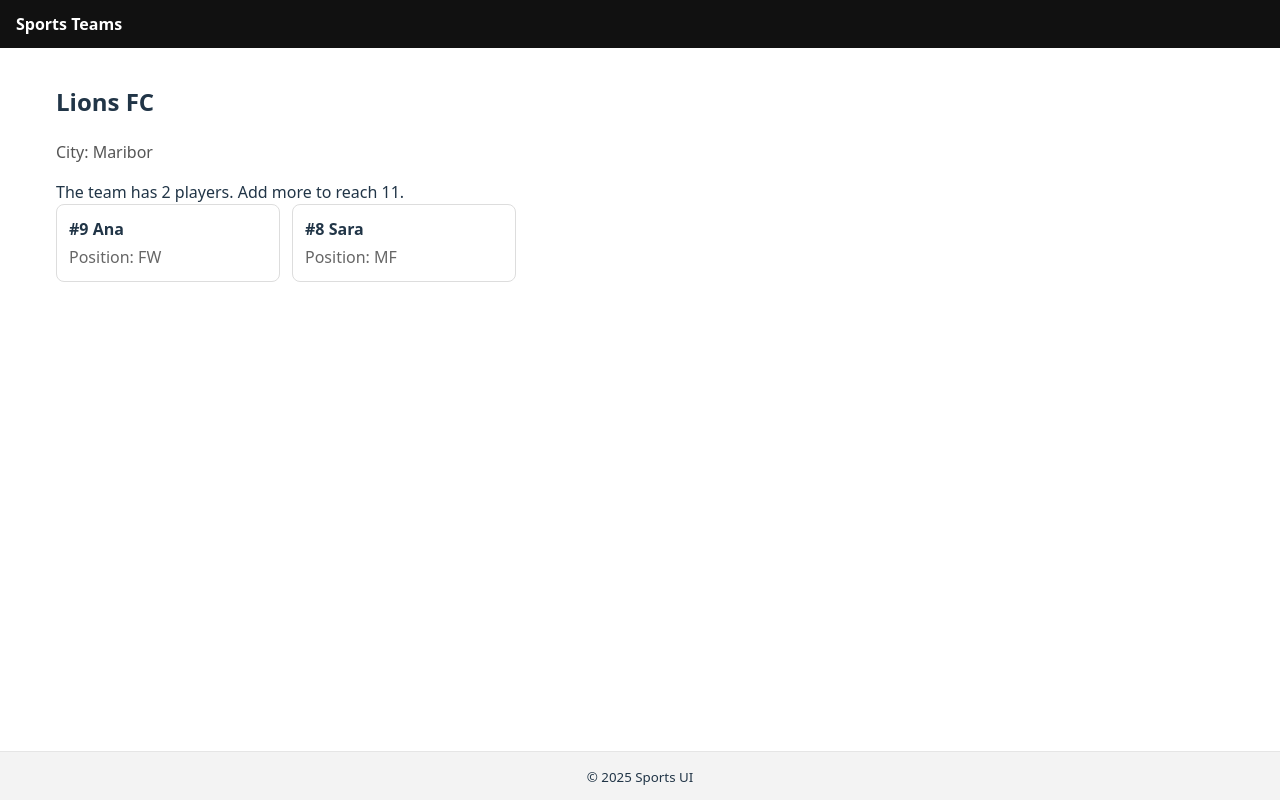
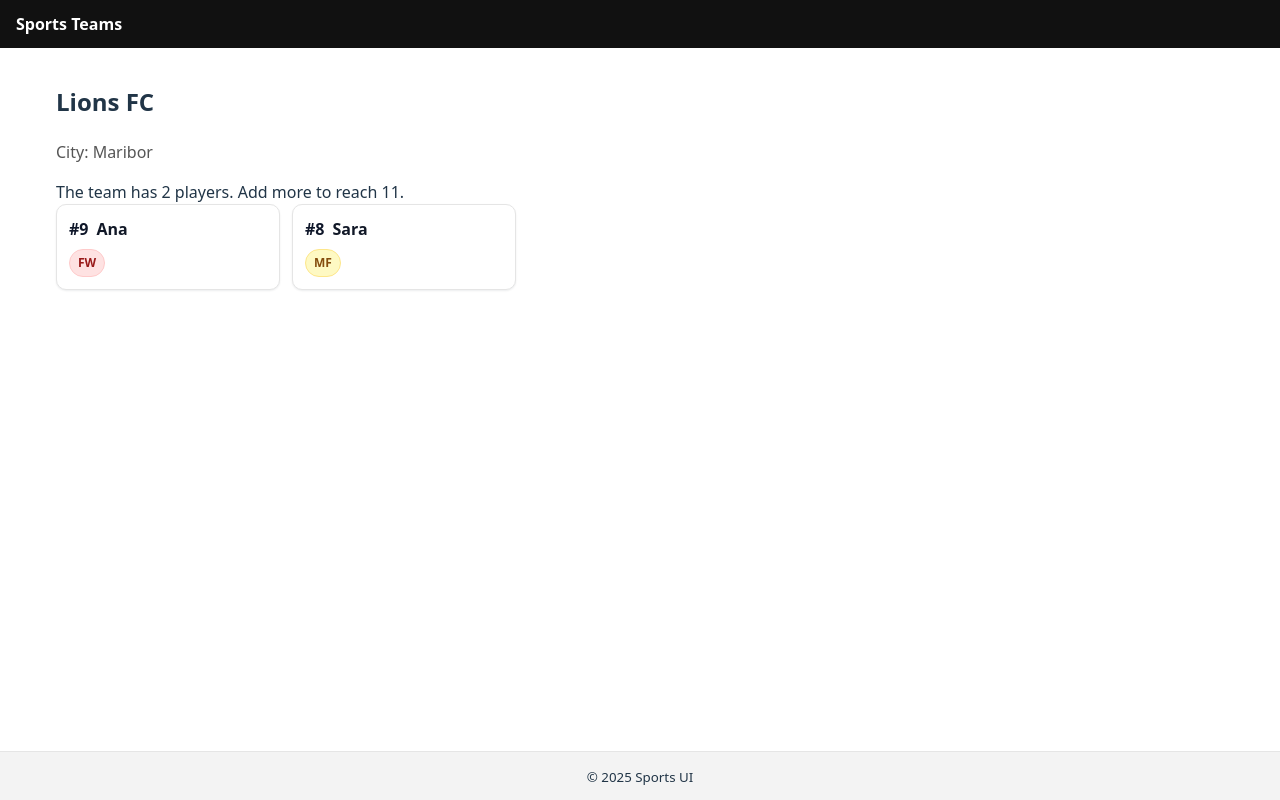
Before and after one commit to paulaferi/sports-ui, a React (Vite) app: page /teams/1 in a window 1280 px wide. Built offline with nearby package versions, Linux system fonts and the light colour scheme.

Commit message:
feat: player estilado

```diff
--- a/src/components/Player/PlayerCard.css
+++ b/src/components/Player/PlayerCard.css
@@ -1,14 +1,96 @@
+/* Contenedor principal */
 .player-card {
-  border: 1px solid #ddd;
-  border-radius: 8px;
+  border: 1px solid #e5e5e5;
+  border-radius: 10px;
   padding: 0.75rem;
   background: #fff;
+  box-shadow: 0 1px 2px rgba(16, 24, 40, 0.08);
+  transition:
+    transform 0.12s ease,
+    box-shadow 0.12s ease;
 }
-.player-card__title {
-  margin: 0 0 0.25rem;
+
+/* Efecto hover para desktop */
+.player-card:hover {
+  transform: translateY(-2px);
+  box-shadow: 0 4px 10px rgba(16, 24, 40, 0.12);
+}
+
+/* Cabecera: número + nombre */
+.player-card__header {
+  display: flex;
+  align-items: baseline;
+  gap: 0.5rem;
+  margin-bottom: 0.5rem;
+}
+
+.player-card__number {
+  display: inline-block;
+  font-weight: 700;
+  color: #0f172a; /* slate-900 */
+}
+
+.player-card__name {
+  margin: 0;
+  font-size: 1rem;
   font-weight: 600;
+  color: #111827; /* gray-900 */
 }
-.player-card__pos {
-  color: #666;
-  margin: 0;
+
+/*Posiciones*/
+/* GK */
+.player-card--gk .player-card__badge {
+  background: #e0f2fe;
+  color: #075985;
+  border-color: #bae6fd;
 }
+/* DF */
+.player-card--df .player-card__badge {
+  background: #dcfce7;
+  color: #166534;
+  border-color: #bbf7d0;
+}
+/* MF */
+.player-card--mf .player-card__badge {
+  background: #fef9c3;
+  color: #854d0e;
+  border-color: #fde68a;
+}
+/* FW */
+.player-card--fw .player-card__badge {
+  background: #fee2e2;
+  color: #991b1b;
+  border-color: #fecaca;
+}
+
+/* Metadatos: posición como badge */
+.player-card__meta {
+  display: flex;
+  align-items: center;
+}
+
+.player-card__badge {
+  display: inline-block;
+  font-size: 0.75rem;
+  font-weight: 600;
+  padding: 0.25rem 0.5rem;
+  border-radius: 999px; /* pill */
+  background: #eef2ff; /* indigo-50 */
+  color: #3730a3; /* indigo-700 */
+  border: 1px solid #e0e7ff; /* indigo-100 */
+}
+
+/* Responsivo: ajusta padding y tipografías en pantallas pequeñas */
+@media (max-width: 640px) {
+  .player-card {
+    padding: 0.5rem;
+  }
+
+  .player-card__name {
+    font-size: 0.95rem;
+  }
+
+  .player-card__badge {
+    font-size: 0.7rem;
+  }
+}
--- a/src/components/Player/PlayerCard.tsx
+++ b/src/components/Player/PlayerCard.tsx
@@ -2,12 +2,18 @@ import type { Player } from "../../types";
 import "./PlayerCard.css";
 
 export function PlayerCard({ player }: { player: Player }) {
+  const posClass = `player-card--${player.position.toLowerCase()}`;
+
   return (
-    <article className="player-card">
-      <h4 className="player-card__title">
-        #{player.number} {player.name}
-      </h4>
-      <p className="player-card__pos">Position: {player.position}</p>
+    <article className={`player-card ${posClass}`}>
+      <header className="player-card__header">
+        <span className="player-card__number">#{player.number}</span>
+        <h4 className="player-card__name">{player.name}</h4>
+      </header>
+
+      <div className="player-card__meta">
+        <span className="player-card__badge">{player.position}</span>
+      </div>
     </article>
   );
 }
```
